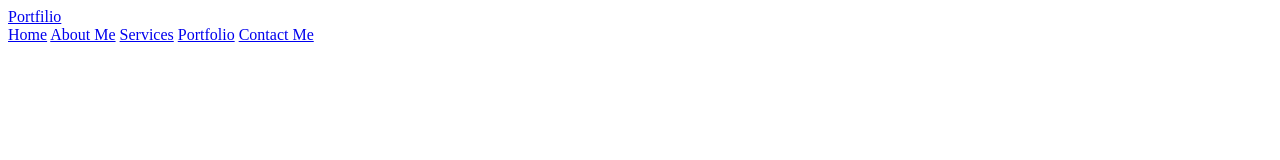
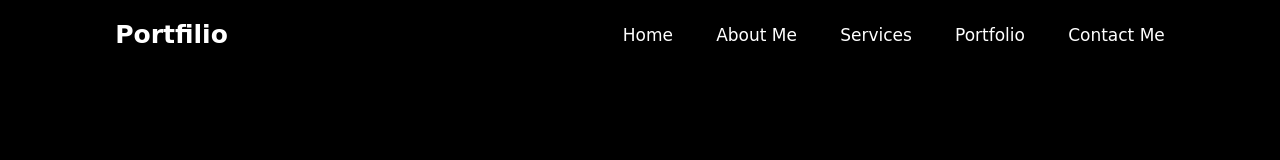
Before and after one commit to CHartryJr/portfolio, a plain HTML site: page main.html in a window 1280 px wide. Drawn offline with Linux system fonts and the light colour scheme; a web font is replaced by a local one.

Commit message:
writing portfolio

```diff
--- a/main.html
+++ b/main.html
@@ -1,3 +1,4 @@
+<!-- https://www.youtube.com/watch?v=Tkp3FDgOueM -->
 <!DOCTYPE html>
 <html lang="en">
 <head>
@@ -5,13 +6,13 @@
     <meta name="viewport" content="width=device-width, initial-scale=1.0">
     <title>Personal Portfilio</title>
 
-    <link rel = "styles.css" href="css/styles.css">
+    <link rel = "stylesheet" href="styles.css">
 </head>
 
 <body>
    <header class="header">
     <a href="#" class="pageTag"> Portfilio</a>
-    <nav class="navbar">
+    <nav class="navigation">
     <a href="Home">Home</a>
     <a href="AboutMe">About Me</a>
     <a href="Services">Services</a>
--- a/styles.css
+++ b/styles.css
@@ -0,0 +1,59 @@
+@import url('<link rel="preconnect" href="https://fonts.googleapis.com"><link rel="preconnect" href="https://fonts.gstatic.com" crossorigin><link href="https://fonts.googleapis.com/css2?family=Righteous&display=swap" rel="stylesheet">');
+
+*{
+    margin:0;
+    padding:0;
+    box-sizing: border-box;
+    text-decoration: none;
+    outline: none;
+    scroll-behavior: smooth;
+    font-family: 'Righteous', cursive;
+}
+
+:root
+{
+    --bg-color: black;
+    --second-bg-color:#323946;
+    --text-color:white;
+    --main-color:skyblue;
+}
+
+html
+{
+    font-size: 62.5%;
+    overflow-x:hiden;
+}
+
+body
+{
+    background: var(--bg-color);
+    color:var(--text-color);
+}
+
+.header
+{
+    position: fixed;
+    top: 0;
+    left: 0;
+    width:100%;
+    padding: 2rem 9%;
+    background: var(--bg-color);
+    display: flex;
+    justify-content:space-between;
+    align-items: center;
+    z-index:100;
+}
+
+.pageTag
+{
+    font-size:2.5rem;
+    color:var(--text-color);
+    font-weight: 600;
+    cursor: default;
+}
+.navigation a
+{
+ font-size: 1.7rem;
+ color: var(--text-color);
+ margin-left:4rem;
+}
```
